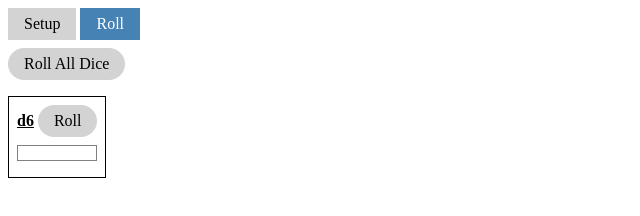
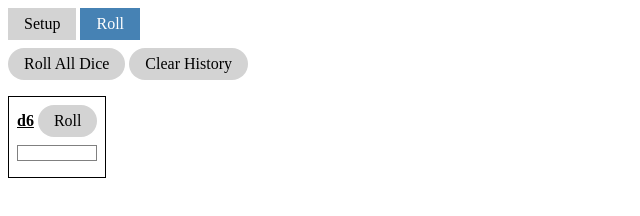
Before and after one commit to RayStroud/dice, a plain HTML site: page index.html in a window 1280 px wide. Both pictures are taken after a click on the button "Roll". Shown: the whole page, without its empty margins (0-640 px from the left). Drawn offline with nearby package versions, Linux system fonts and the light colour scheme.

Commit message:
add clear history button

```diff
--- a/assets/app.js
+++ b/assets/app.js
@@ -52,6 +52,10 @@ class Die {
 		this.roll = value;
 		this.count++;
 		this.history.push({count:this.count,roll:this.roll});
+	}
+	clearHistory() {
+		this.count = 0;
+		this.history = [];
 	}
 }
 
@@ -108,6 +112,13 @@ var app = new Vue({
 			});
 			app.count++;
 			app.history.push({count:app.count, roll:rollSummary, total:rollTotal});
+		},
+		clearHistory: function() {
+			this.count = 0;
+			this.history = [];
+			app.dice.forEach(function(die) {
+				die.clearHistory();
+			});
 		}
 	}
 });
--- a/index.html
+++ b/index.html
@@ -64,7 +64,10 @@
 	</div>
 
 	<div id="roll" v-if="mode=='roll'">
-		<div><button v-on:click="rollDice(dice, count, history)">Roll All Dice</button></div>
+		<div>
+			<button v-on:click="rollDice(dice, count, history)">Roll All Dice</button>
+			<button v-on:click="clearHistory(dice)">Clear History</button>
+		</div>
 		<div class="rollContainer">
 			<div class="rollBox" v-for="die in dice">
 				<div class="name">{{die.name}}</div>
```
